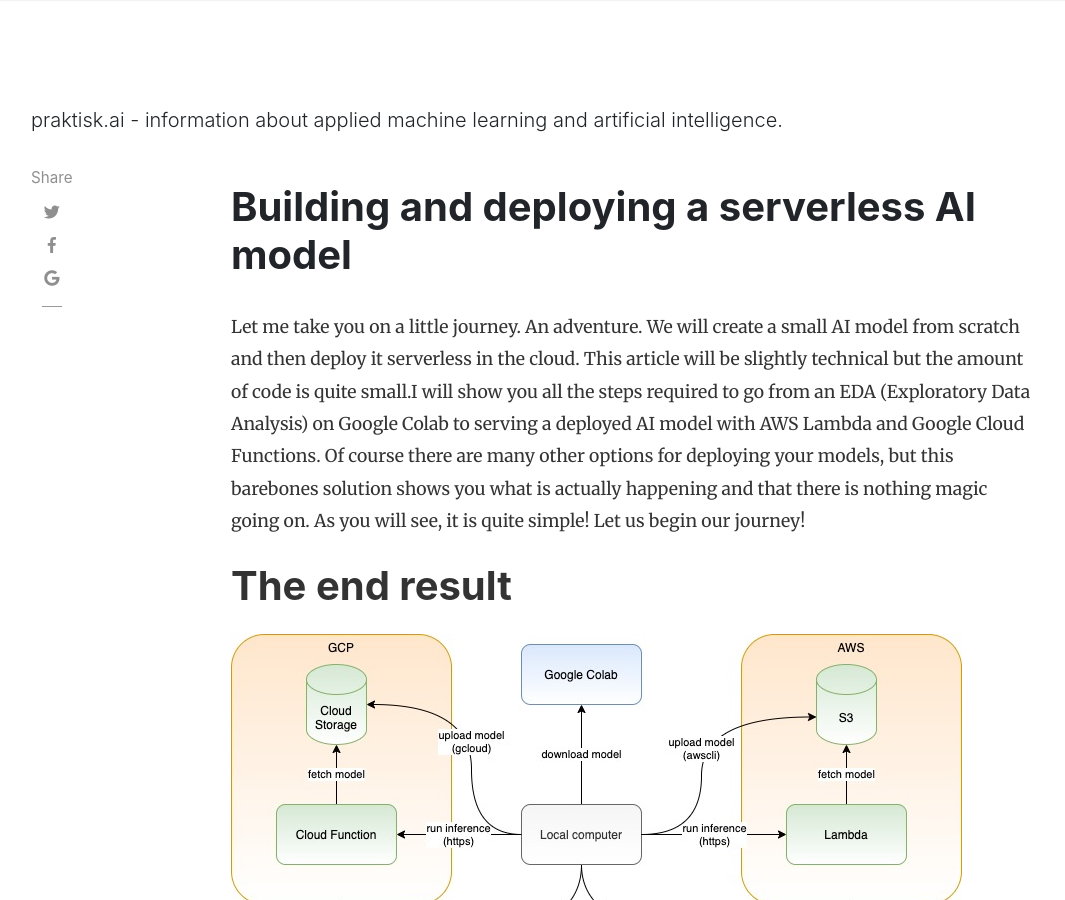
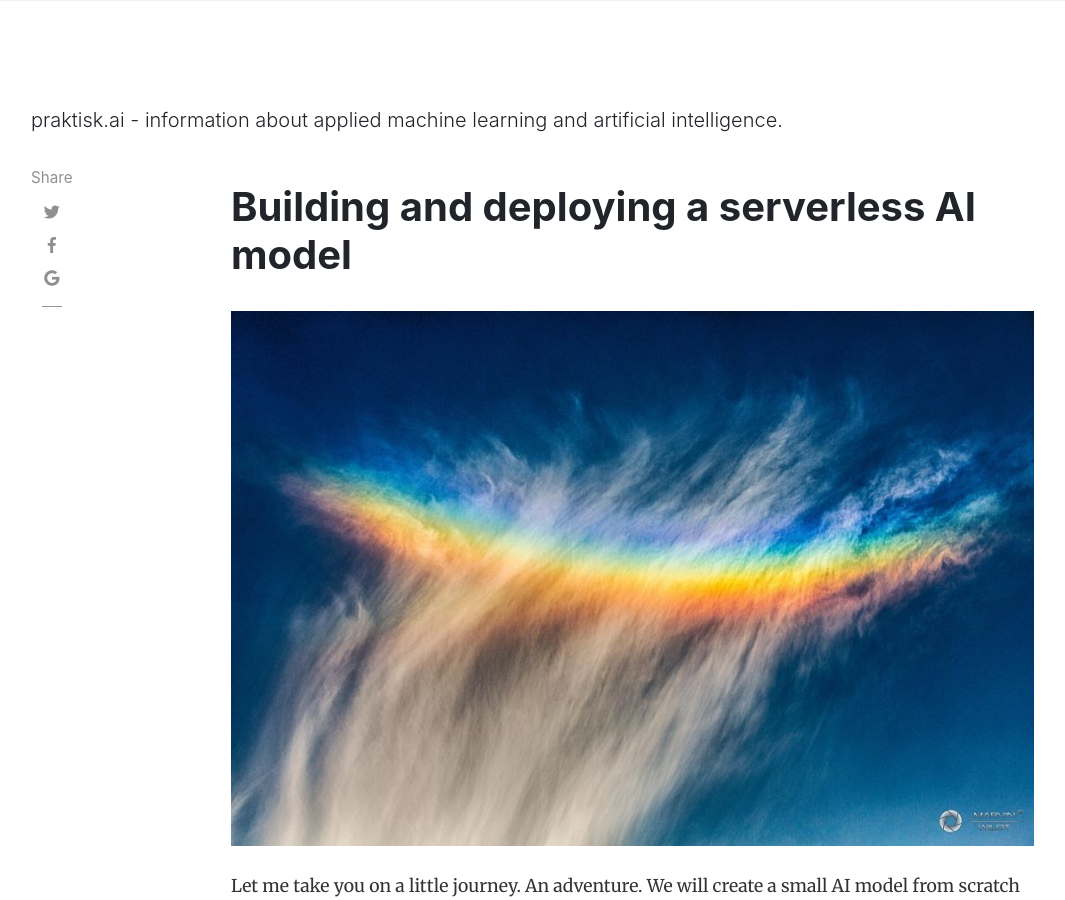
Before and after one commit to praktisk-ai/siteleaf-web, a Jekyll site: the page built from _posts/2021-04-22-building-and-deploying-a-serverless-ai-model.markdown, in a window 1280 px wide and 900 px high. Shown: the whole window, without its empty margins (54-1119 px from the left). Built offline with Jekyll 4.4.1, drawn with Linux system fonts in a browser that asks for light colours; nearby versions of some CDN libraries; comment, search, counter and statistics services are not loaded.

Commit message:
Updated Building And Deploying A Serverless Ai Model

```diff
--- a/_posts/2021-04-22-building-and-deploying-a-serverless-ai-model.markdown
+++ b/_posts/2021-04-22-building-and-deploying-a-serverless-ai-model.markdown
@@ -1,6 +1,7 @@
 ---
 title: Building and deploying a serverless AI model
 date: 2021-04-22 14:28:00 +02:00
+image: "/uploads/cloud-rainbow.jpg"
 ---
 
 Let me take you on a little journey. An adventure. We will create a small AI model from scratch and then deploy it serverless in the cloud. This article will be slightly technical but the amount of code is quite small.I will show you all the steps required to go from an EDA (Exploratory Data Analysis)  on Google Colab to serving a deployed AI model with AWS Lambda and Google Cloud Functions. Of course there are many other options for deploying your models, but this barebones solution shows you what is actually happening and that there is nothing magic going on. As you will see, it is quite simple! Let us begin our journey!
```
